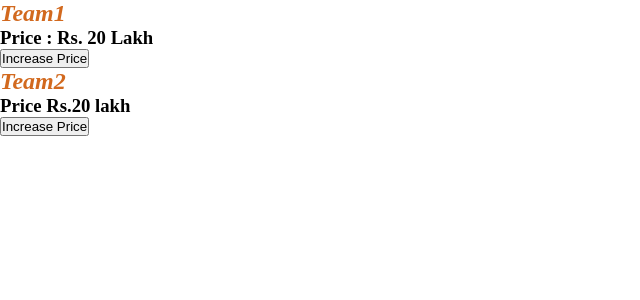
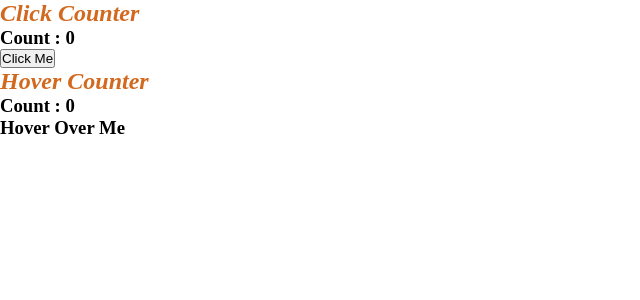
Before and after one commit to devendramali12/React, a React (Vite) app in the folder first-project/: page / in a window 1280 px wide. Shown: the top 300 px of the page, without its empty margins (0-640 px from the left). Built offline with nearby package versions, Linux system fonts and the light colour scheme.

Commit message:
06-03-26

```diff
--- a/first-project/src/App.jsx
+++ b/first-project/src/App.jsx
@@ -28,6 +28,8 @@ import Employee from "./context-api/Employee";
 import Company from "./context-api/Company";
 import Team1 from "./hoc/Team1";
 import Team2 from "./hoc/Team2";
+import Counter1 from "./HW/Counter1";
+import Counter2 from "./HW/Counter2";
 
 const App = () => {
   // let month = "February";
@@ -74,8 +76,11 @@ const App = () => {
         <Company></Company>
         <Employee></Employee>
       </Context2> */}
-      <Team1></Team1>
-      <Team2></Team2>
+      {/* <Team1></Team1> */}
+      {/* <Team2></Team2> */}
+
+      <Counter1></Counter1>
+      <Counter2></Counter2>
     </section>
   );
 };
--- /dev/null
+++ b/first-project/src/HW/Counter1.jsx
@@ -0,0 +1,12 @@
+import CounterHoc from "./CounterHoc";
+
+const Counter1 = ({ count, increment }) => {
+  return (
+    <>
+      <h2>Click Counter</h2>
+      <h3>Count : {count}</h3>
+      <button onClick={increment}>Click Me</button>
+    </>
+  );
+};
+export default CounterHoc(Counter1);
--- /dev/null
+++ b/first-project/src/HW/Counter2.jsx
@@ -0,0 +1,13 @@
+import CounterHoc from "./CounterHoc";
+
+const Counter2 = ({ count, increment }) => {
+  return (
+    <>
+      <h2>Hover Counter</h2>
+      <h3>Count : {count}</h3>
+      <h3 onMouseOver={increment}>Hover Over Me</h3>
+    </>
+  );
+};
+
+export default CounterHoc(Counter2);
--- /dev/null
+++ b/first-project/src/HW/CounterHoc.jsx
@@ -0,0 +1,14 @@
+import { useState } from "react";
+
+const CounterHoc = (WrappedComponent) => {
+  return function NewComponent() {
+    const [count, setCount] = useState(0);
+
+    const increment = () => {
+      setCount((prev) => prev + 1);
+    };
+    return <WrappedComponent count={count} increment={increment} />;
+  };
+};
+
+export default CounterHoc;
```
